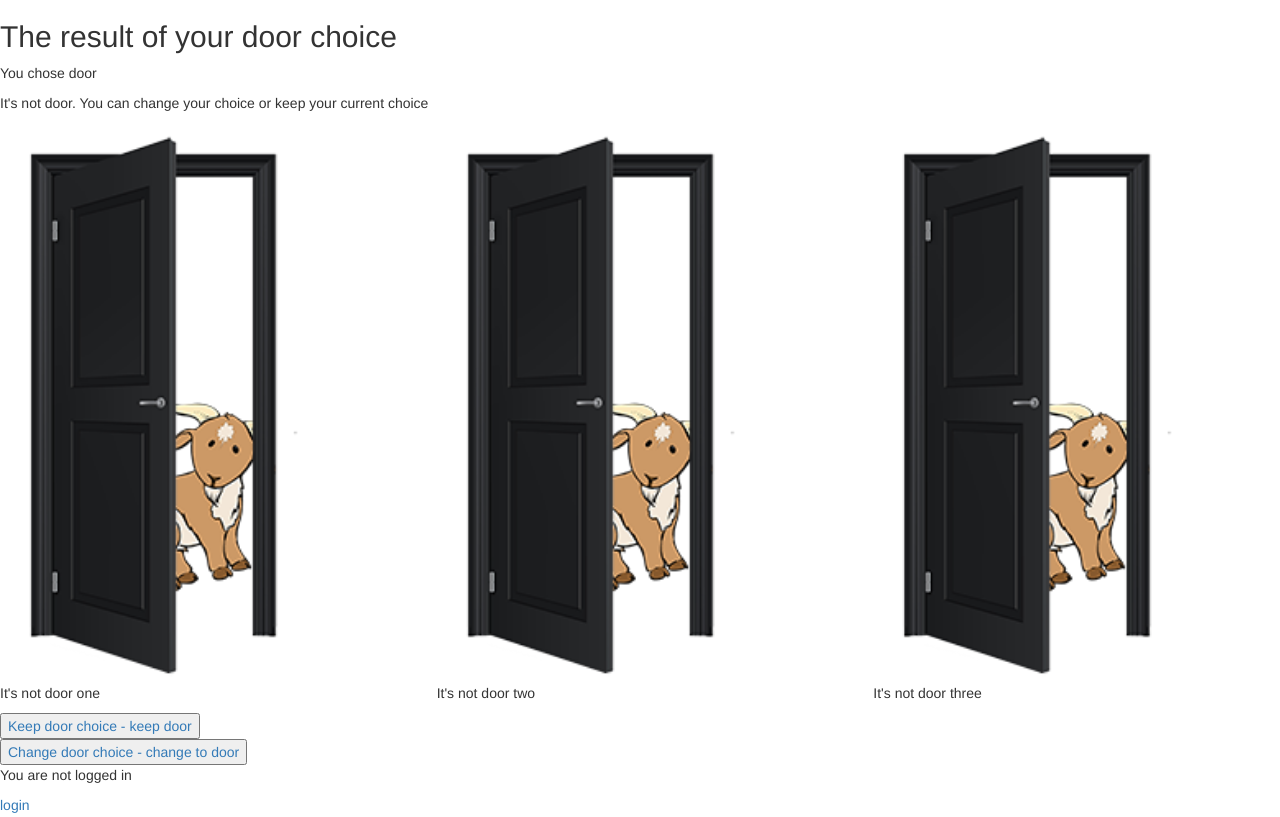
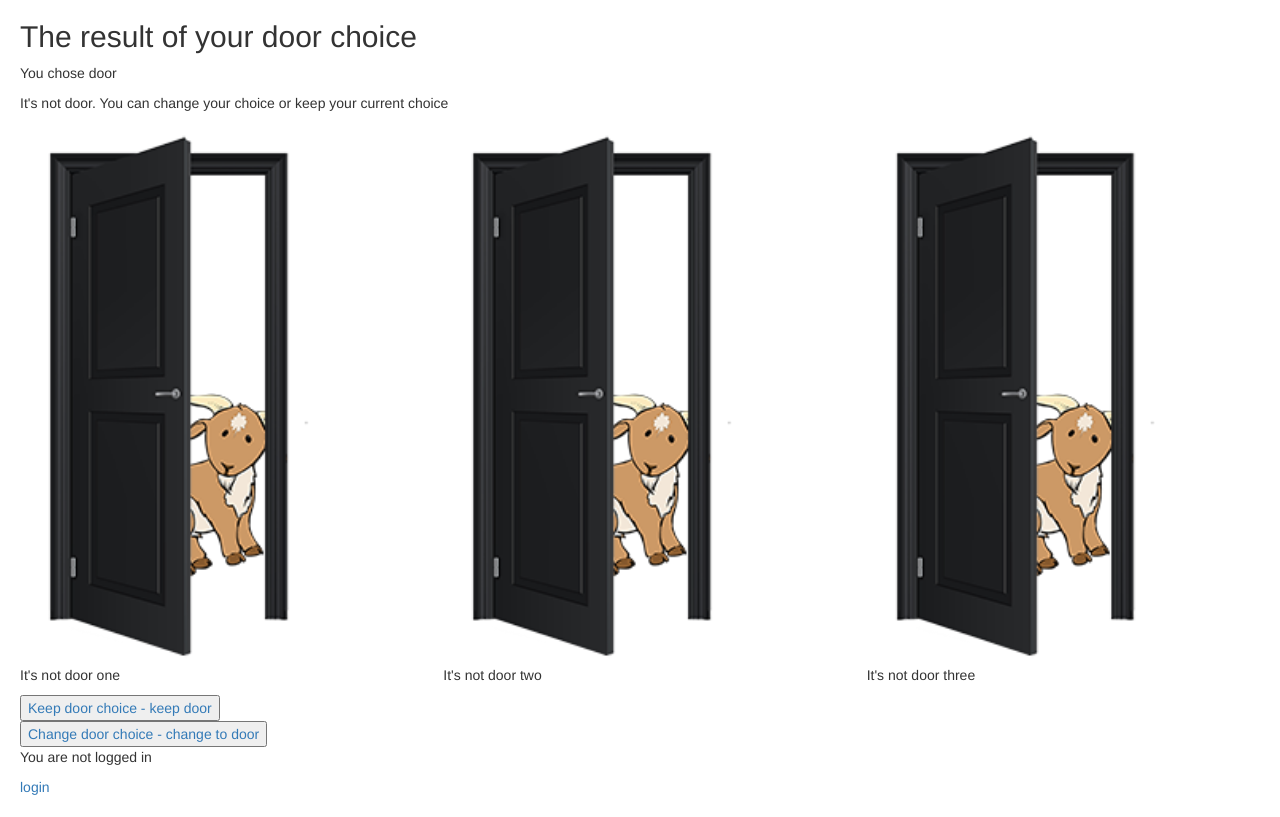
Before and after one commit to gregcodethem/choices_behind_doors_study, a Django app: a page that uses doorgame/templates/base.html in a window 1280 px wide. Run offline with Django 3.2, Linux system fonts and the light colour scheme; data that the repository does not hold is empty; some libraries are stand-ins or nearby versions.

Commit message:
added margin in new div element in base.html

```diff
--- a/doorgame/templates/base.html
+++ b/doorgame/templates/base.html
@@ -8,8 +8,10 @@
 </head>
 <body>
   <main>
-    {% block content %}
-    {% endblock %}
+  	<div style="margin:20px">
+	    {% block content %}
+	    {% endblock %}
+	</div>
   </main>
 </body>
 
```
